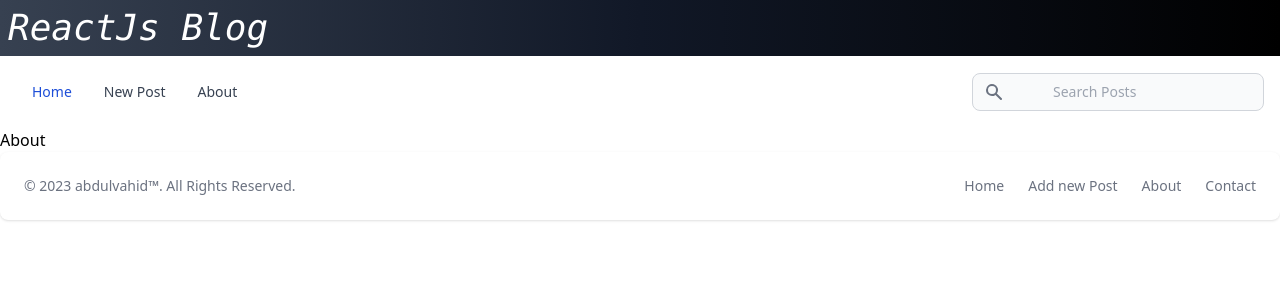
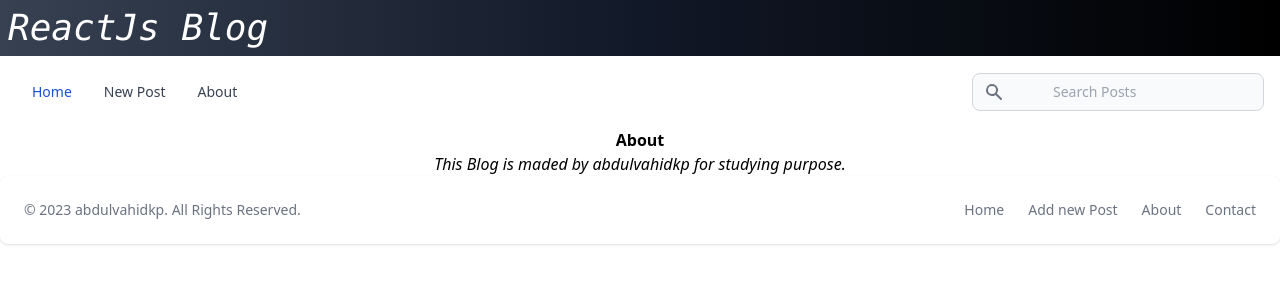
Before and after one commit to abdulvahidkp/reactjs-blog-application, a React (Vite) app: page /about in a window 1280 px wide. Shown: the top 300 px of the page. Built offline with nearby package versions, Linux system fonts and the light colour scheme.

Commit message:
about page

```diff
--- a/src/components/Footer.jsx
+++ b/src/components/Footer.jsx
@@ -8,7 +8,7 @@ function Footer() {
       <span class="text-sm text-gray-500 sm:text-center dark:text-gray-400">
         &copy; {today.getFullYear()+` `}
         <a  class="hover:underline">
-           abdulvahid™
+           abdulvahidkp
         </a>
         . All Rights Reserved.
       </span>
--- a/src/pages/About.jsx
+++ b/src/pages/About.jsx
@@ -2,9 +2,10 @@ import React from 'react'
 
 function About() {
   return (
-    <div>
-      About
-    </div>
+    <main className='about'>
+      <h1 className='font-bold text-center'>About</h1>
+      <p className='text-center italic'>This Blog is maded by abdulvahidkp for studying purpose.</p>
+    </main>
   )
 }
 
```
